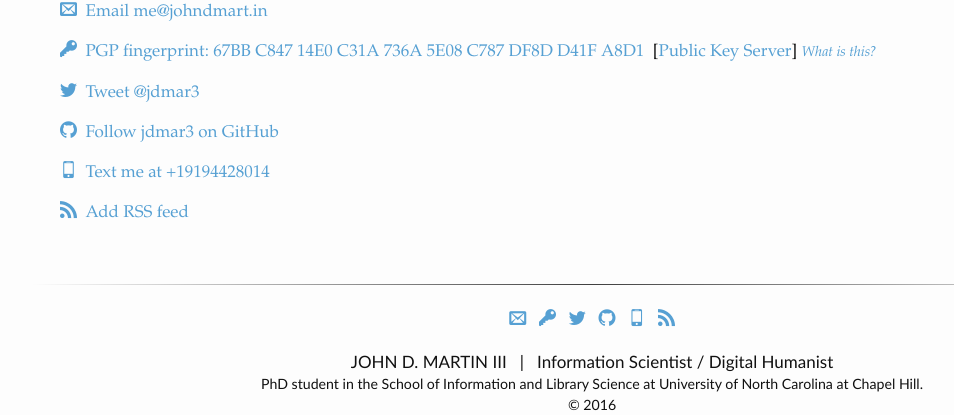
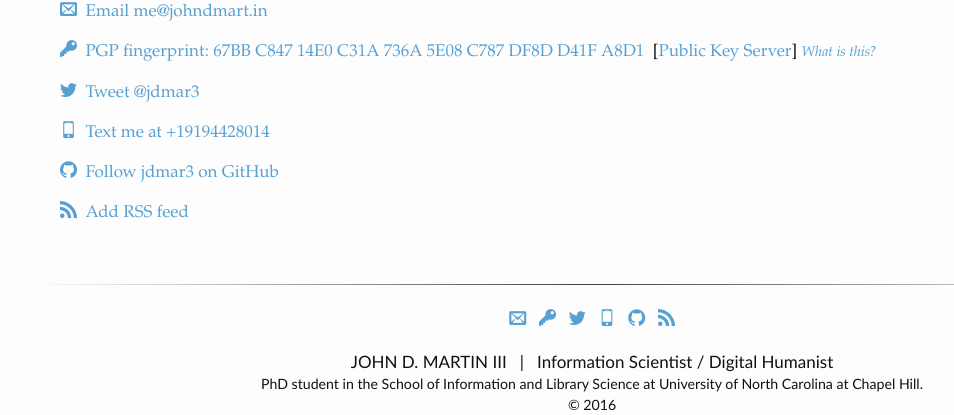
Before and after one commit to jdmar3/jdmar3.github.io, a Jekyll site: the page built from contact/index.md, in a window 1280 px wide. Shown: the part 203-618 px from the top of the page, without its empty margins (48-1002 px from the left). Built offline with Jekyll 4.4.1, drawn with Linux system fonts in a browser that asks for light colours; Markdown is read by kramdown in place of the engine named in the settings; some of the changed lines change nothing that is shown.

Commit message:
shift position of social contacts in list

```diff
--- a/_data/social.yml
+++ b/_data/social.yml
@@ -13,16 +13,16 @@ twitter:
   var: jdmar3
   icon: icon-twitter
   alt: "Tweet @jdmar3"
+tel:
+  prevar: "sms:"
+  var: "+19194428014"
+  icon: icon-mobile
+  alt: "Text me at +19194428014"
 github:
   prevar: //github.com/
   var: jdmar3
   icon: icon-github
   alt: "Follow jdmar3 on GitHub"
-tel:
-  prevar: "sms:"
-  var: "+19194428014"
-  icon: icon-mobile
-  alt: "Text me at +19194428014"
 feed:
   prevar: /feed
   var:
```
